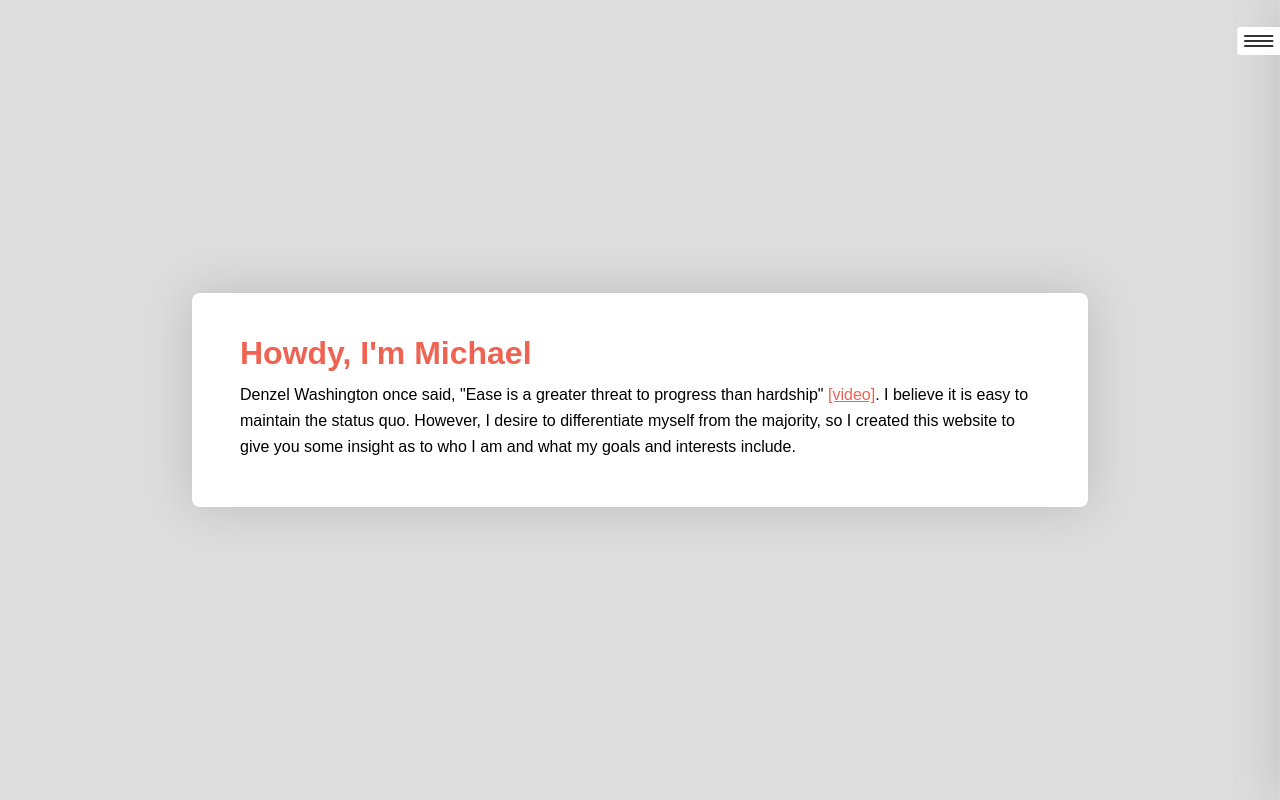
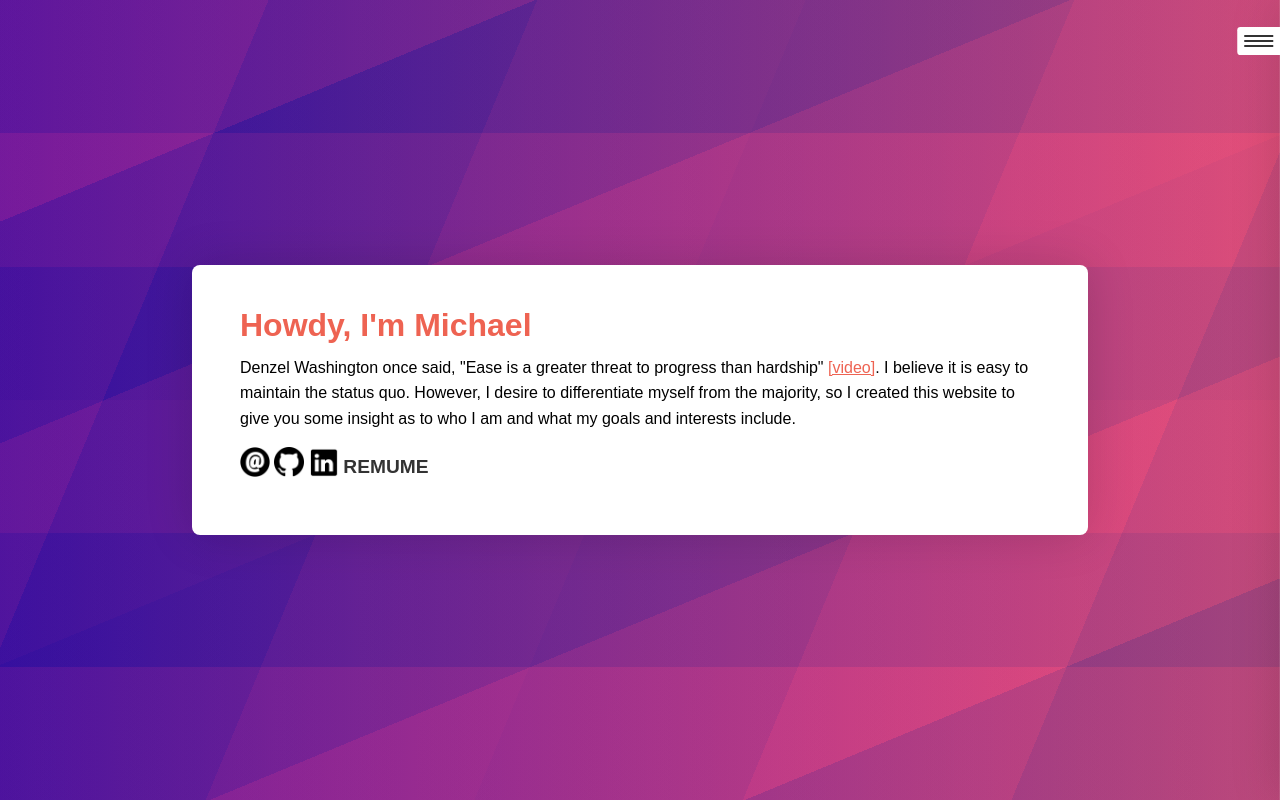
Before and after one commit to mikeyroush/personal-webpage, a website: page index.html in a window 1280 px wide. Drawn offline with Linux system fonts and the light colour scheme.

Commit message:
added links

```diff
--- a/index.html
+++ b/index.html
@@ -33,6 +33,24 @@
           majority, so I created this website to give you some insight as to who I am and what my
           goals and interests include.
         </p>
+        <ul>
+          <li>
+            <a href="mailto:mikey.roush97@gmail.com?Subject=Hello" target="_top"
+              ><img src="images/email.png" alt="email me"
+            /></a>
+          </li>
+          <li>
+            <a href="https://github.com/mikeyroush" target="_blank"
+              ><img src="images/github.png" alt="github"
+            /></a>
+          </li>
+          <li>
+            <a href="https://www.linkedin.com/in/mikey-roush" target="_blank"
+              ><img src="images/linkedin.png" alt="linkedIn"
+            /></a>
+          </li>
+          <li><a href="documents/mroush.pdf" target="_blank">remume</a></li>
+        </ul>
       </div>
     </div>
   </body>
--- a/scss/styles.scss
+++ b/scss/styles.scss
@@ -5,6 +5,55 @@
   box-sizing: border-box;
   margin: 0;
   padding: 0;
+}
+
+body {
+  background: linear-gradient(
+      157.5deg,
+      rgba(197, 45, 183, 0.2) 0%,
+      rgba(197, 45, 183, 0.2) 16.667%,
+      rgba(49, 20, 191, 0.2) 16.667%,
+      rgba(49, 20, 191, 0.2) 33.334%,
+      rgba(160, 39, 185, 0.2) 33.334%,
+      rgba(160, 39, 185, 0.2) 50.001%,
+      rgba(123, 32, 187, 0.2) 50.001%,
+      rgba(123, 32, 187, 0.2) 66.668%,
+      rgba(234, 51, 181, 0.2) 66.668%,
+      rgba(234, 51, 181, 0.2) 83.335%,
+      rgba(86, 26, 189, 0.2) 83.335%,
+      rgba(86, 26, 189, 0.2) 100.002%
+    ),
+    linear-gradient(
+      0deg,
+      rgba(197, 45, 183, 0.2) 0%,
+      rgba(197, 45, 183, 0.2) 16.667%,
+      rgba(49, 20, 191, 0.2) 16.667%,
+      rgba(49, 20, 191, 0.2) 33.334%,
+      rgba(160, 39, 185, 0.2) 33.334%,
+      rgba(160, 39, 185, 0.2) 50.001%,
+      rgba(123, 32, 187, 0.2) 50.001%,
+      rgba(123, 32, 187, 0.2) 66.668%,
+      rgba(234, 51, 181, 0.2) 66.668%,
+      rgba(234, 51, 181, 0.2) 83.335%,
+      rgba(86, 26, 189, 0.2) 83.335%,
+      rgba(86, 26, 189, 0.2) 100.002%
+    ),
+    linear-gradient(
+      112.5deg,
+      rgba(197, 45, 183, 0.2) 0%,
+      rgba(197, 45, 183, 0.2) 16.667%,
+      rgba(49, 20, 191, 0.2) 16.667%,
+      rgba(49, 20, 191, 0.2) 33.334%,
+      rgba(160, 39, 185, 0.2) 33.334%,
+      rgba(160, 39, 185, 0.2) 50.001%,
+      rgba(123, 32, 187, 0.2) 50.001%,
+      rgba(123, 32, 187, 0.2) 66.668%,
+      rgba(234, 51, 181, 0.2) 66.668%,
+      rgba(234, 51, 181, 0.2) 83.335%,
+      rgba(86, 26, 189, 0.2) 83.335%,
+      rgba(86, 26, 189, 0.2) 100.002%
+    ),
+    linear-gradient(90deg, rgb(29, 6, 130), rgb(251, 111, 62));
 }
 
 .wrapper {
@@ -15,7 +64,7 @@
   align-items: center;
   font-size: 1.125 em;
   line-height: 1.6;
-  background: $neutral;
+  //background: $neutral;
   position: relative;
   overflow-x: hidden;
 }
@@ -34,6 +83,24 @@ button:focus {
   padding: 3em;
   box-shadow: 0 0 3em rgba($color: #000000, $alpha: 0.15);
   border-radius: 0.5em;
+  ul {
+    margin-top: 1em;
+    list-style-type: none;
+  }
+  li {
+    display: inline;
+    vertical-align: middle;
+    a {
+      color: $dark;
+      text-transform: uppercase;
+      text-decoration: none;
+      font-weight: 900;
+      font-size: 1.2em;
+    }
+  }
+  img {
+    width: 30px;
+  }
 }
 
 .title {
```
Also changed, not shown: css/styles.css, images/email.png (added), images/github.png (added), images/linkedin.png (added), 3 other files.
